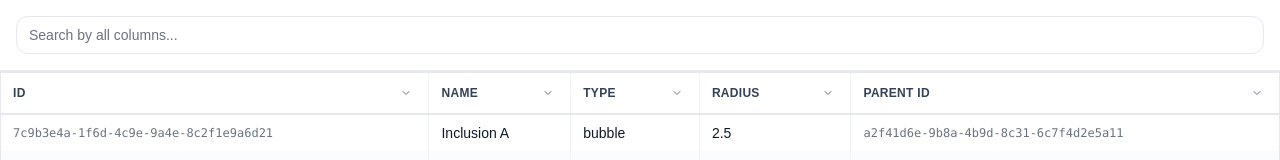
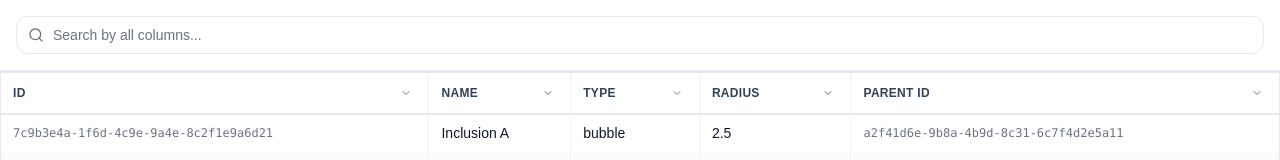
Before and after one commit to ssendns/corning-task, a React (Vite) app: page / in a window 1280 px wide. Shown: the top 160 px of the page. Built offline with nearby package versions, Linux system fonts and the light colour scheme.

Commit message:
install luicide react

```diff
--- a/package.json
+++ b/package.json
@@ -12,6 +12,7 @@
     "preview": "vite preview"
   },
   "dependencies": {
+    "lucide-react": "^0.575.0",
     "react": "^19.2.0",
     "react-dom": "^19.2.0"
   },
--- a/src/components/SearchBar.tsx
+++ b/src/components/SearchBar.tsx
@@ -1,14 +1,18 @@
+import { Search } from 'lucide-react'
 import type { SearchBarProps } from '../types/props'
 
 function SearchBar({ search, onSearchChange, placeholder }: SearchBarProps) {
   return (
+    <div className="relative">
+      <Search className="pointer-events-none absolute left-3 top-1/2 h-4 w-4 -translate-y-1/2 text-app-subtle" />
       <input
         type="text"
         value={search}
         onChange={(event) => onSearchChange(event.target.value)}
         placeholder={placeholder}
-      className="w-full rounded-xl border border-app-border bg-white px-3 py-2 text-sm text-app-text outline-none placeholder:text-app-subtle focus:border-app-accent"
+        className="w-full rounded-xl border border-app-border bg-white py-2 pl-9 pr-3 text-sm text-app-text outline-none placeholder:text-app-subtle focus:border-app-accent"
       />
+    </div>
   )
 }
 
--- a/src/components/TableHeader.tsx
+++ b/src/components/TableHeader.tsx
@@ -1,23 +1,9 @@
 import { useState } from 'react'
+import { ChevronDown } from 'lucide-react'
 import { tableColumns } from '../constants/tableColumns'
 import type { ColumnKey } from '../constants/tableColumns'
 import ColumnFilterMenu from './ColumnFilterMenu'
 import type { SortConfig } from '../types/props'
-
-function ChevronDownIcon() {
-  return (
-    <svg viewBox="0 0 24 24" aria-hidden="true" className="h-3 w-3">
-      <path
-        d="m6 9 6 6 6-6"
-        fill="none"
-        stroke="currentColor"
-        strokeLinecap="round"
-        strokeLinejoin="round"
-        strokeWidth="2"
-      />
-    </svg>
-  )
-}
 
 interface TableHeaderProps {
   selectedColumns: ColumnKey[]
@@ -60,7 +46,7 @@ function TableHeader({ selectedColumns, onToggleColumn, sortConfig, onSortChange
                 className="rounded p-1 text-slate-500 hover:bg-slate-200 hover:text-slate-700"
                 aria-label={`Open ${column.label} filter menu`}
               >
-                <ChevronDownIcon />
+                <ChevronDown className="h-3 w-3" />
               </button>
               <ColumnFilterMenu
                 isOpen={openMenuKey === column.key}
```
Also changed, not shown: 1 other file (tests, documents, lock files or other folders). Lines whose indentation alone changed are shown as unchanged.
